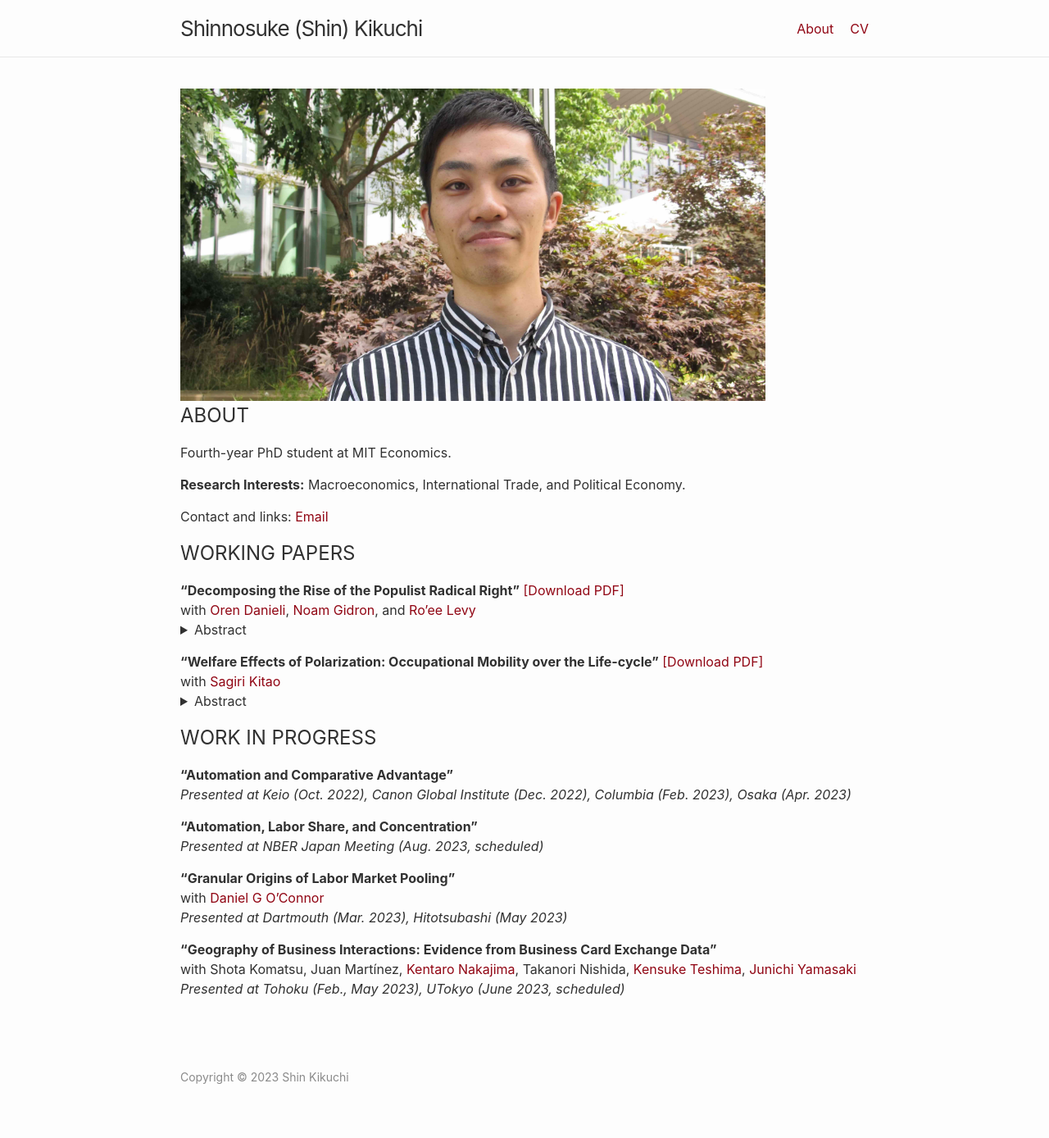
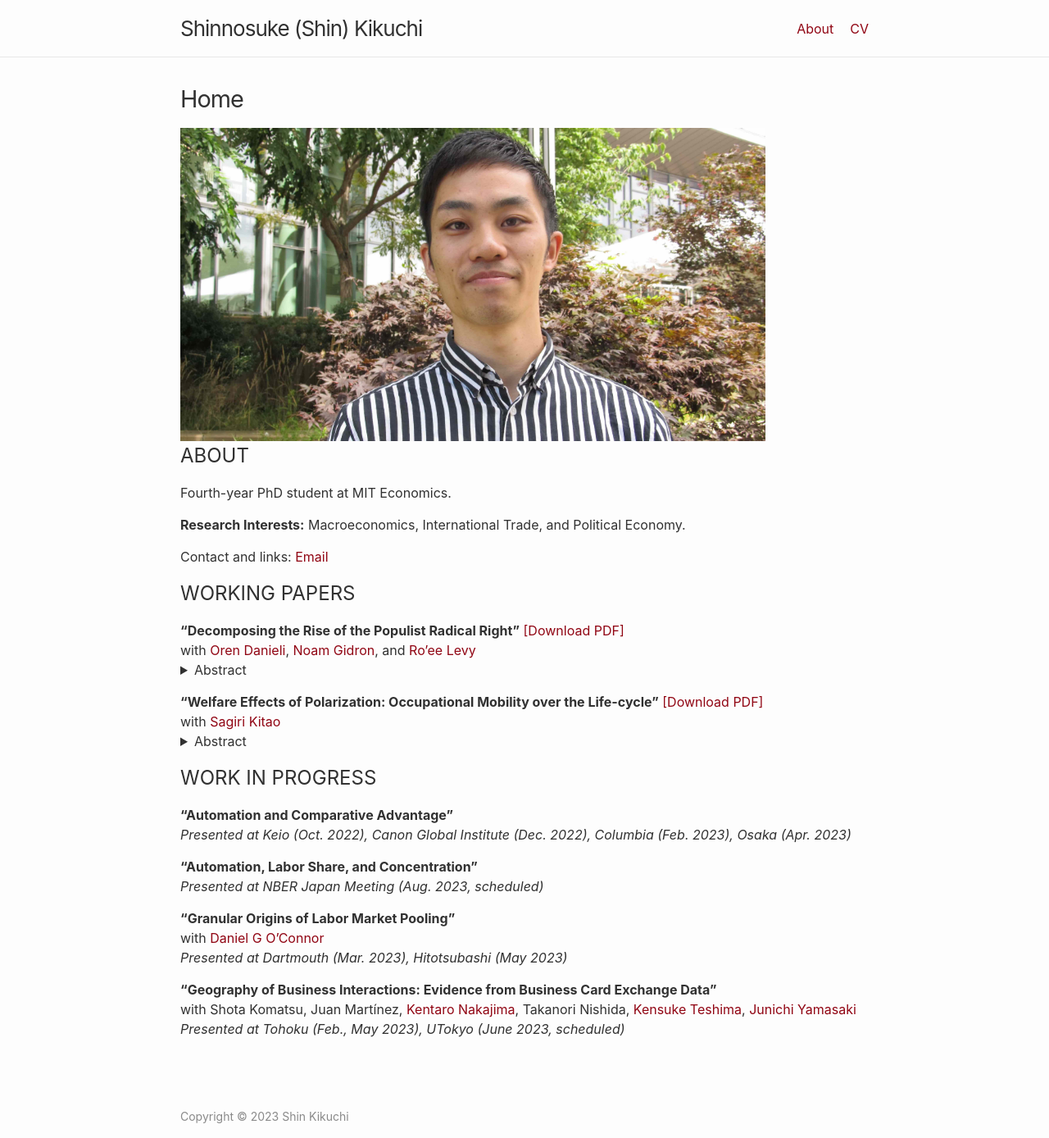
Before and after one commit to shinnkikuchi/shinnkikuchi.github.io, a Jekyll site: the page built from index.md, in a window 1280 px wide. Shown: the whole page at 82% size. Built offline with Jekyll 4.4.1, drawn with Linux system fonts in a browser that asks for light colours; before the commit the page ends 1340 px from its top, so only the background shows below that.

Commit message:
Revert "Update home.html"
This reverts commit 9407259748412cf142a265bc1e61ad4637b1ce44.

```diff
--- a/_layouts/home.html
+++ b/_layouts/home.html
@@ -3,6 +3,9 @@ layout: default
 ---
 
 <div class="home">
+{%- if page.title -%}
+<h1 class="page-heading">{{ page.title }}</h1>
+{%- endif -%}
 <img src="/files/headshot.jpg" alt="Shin Kikuchi" style="max-width: 85%"/>
 {{ content }}
 
```
